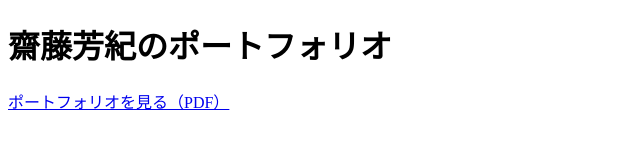
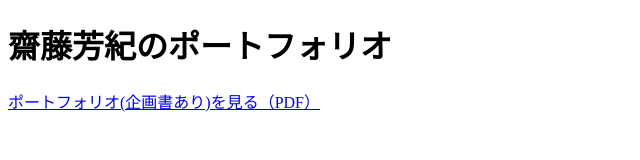
Before and after one commit to MUNUSOE/portfolio, a plain HTML site: page index.html in a window 1280 px wide. Shown: the whole page, without its empty margins (0-640 px from the left). Drawn offline with Linux system fonts and the light colour scheme.

Commit message:
Update index.html

```diff
--- a/index.html
+++ b/index.html
@@ -6,6 +6,6 @@
   </head>
   <body>
     <h1>齋藤芳紀のポートフォリオ</h1>
-    <p><a href="ポートフォリオ_齋藤芳紀.pdf" target="_blank">ポートフォリオを見る（PDF）</a></p>
+    <p><a href="ポートフォリオ_齋藤芳紀.pdf" target="_blank">ポートフォリオ(企画書あり)を見る（PDF）</a></p>
   </body>
 </html>
```
